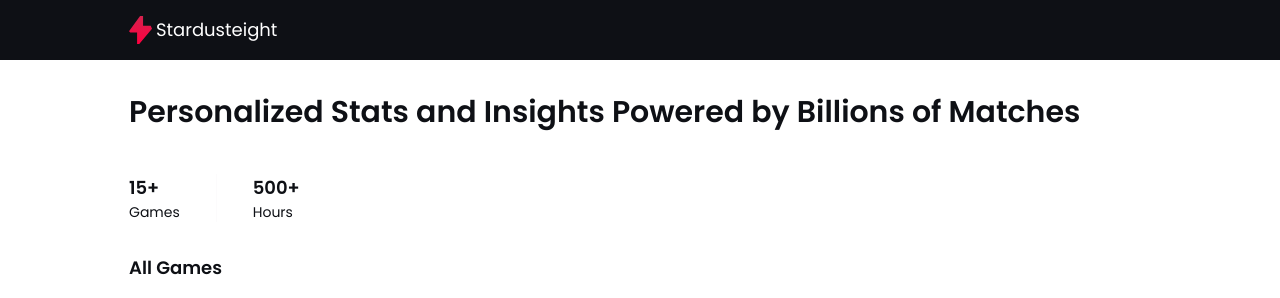
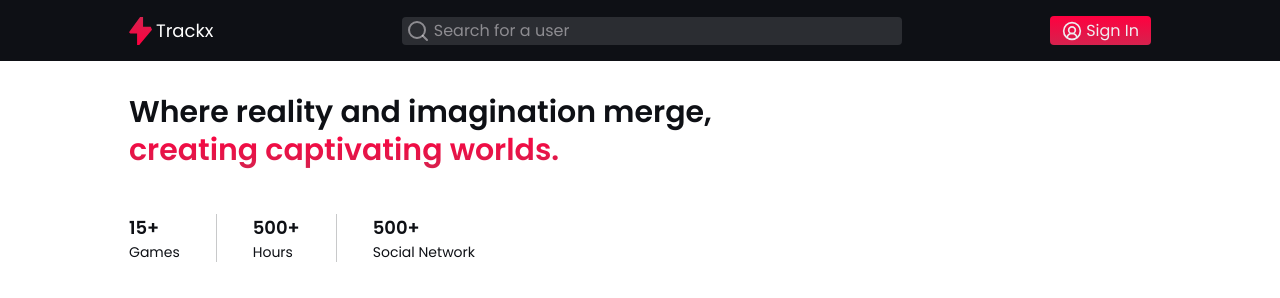
Before and after one commit to stardusteight-d4c/gametracker, a Next.js app in the folder web/: page / in a window 1280 px wide. Shown: the top 298 px of the page. Built offline with nearby package versions, Linux system fonts and the light colour scheme.

Commit message:
chore: creating navbar

```diff
--- a/web/src/app/(home)/page.tsx
+++ b/web/src/app/(home)/page.tsx
@@ -1,29 +1,50 @@
 import { GameCard } from "@/modules/components/GameCard/GameCard"
+import { CircleUserRound, Search } from "lucide-react"
 
 export default function Home() {
   return (
-    <main className="bg-white min-h-[100vh] w-screen text-dark-str">
+    <main className="bg-white min-h-[100vh] max-w-screen text-dark-str">
       <div className="w-full bg-dark-str z-[900] fixed top-0">
-        <div className="max-w-[1022px] mx-auto py-4">
+        <div className="max-w-[1022px] mx-auto py-4 flex items-center justify-between">
           <div className="flex items-center gap-x-1">
             <img src="/assets/logo.svg" alt="" className="h-[28px]" />
-            <span className="text-white text-lg">Stardusteight</span>
+            <span className="text-white text-lg">Trackx</span>
           </div>
+          <div className="relative h-fit w-fit ml-10">
+            <input
+              type="text"
+              placeholder="Search for a user"
+              className="bg-dark-low/50 pl-8 pr-3 py-[2px] outline-none text-light-str placeholder:text-light-str/50 w-[500px] rounded"
+            />
+            <Search className="absolute left-1 top-1/2 -translate-y-1/2 text-light-str/50" />
+          </div>
+          <button className="flex items-center h-[29px] px-3 gap-x-1 hover:scale-105 transition-all text-light-str bg-gradient-to-t from-[#D5224E] to-[#FF003F] rounded">
+            <CircleUserRound className="w-[20px] cursor-pointer" />
+            Sign In
+          </button>
         </div>
       </div>
       <div className="flex flex-col max-w-[1022px] mt-[50px] mb-[100px] w-full mx-auto pt-11">
         <h1 className="text-3xl font-semibold mb-11">
-          Personalized Stats and Insights Powered by Billions of Matches
+          Where reality and imagination merge, <br />
+          <span className="leading-10 block text-transparent bg-clip-text bg-gradient-to-t from-[#D5224E] to-[#FF003F]">
+            creating captivating worlds.
+          </span>
         </h1>
         <div className="flex mb-8">
           <div className="flex flex-col">
             <span className="text-lg font-semibold">15+</span>
             <span className="text-sm">Games</span>
           </div>
-          <div className="w-0 h-12 border-l border-l-light-str/20 mx-9" />
+          <div className="w-0 h-12 border-l border-l-dark-low/30 mx-9" />
           <div className="flex flex-col">
             <span className="text-lg font-semibold">500+</span>
             <span className="text-sm">Hours</span>
+          </div>
+          <div className="w-0 h-12 border-l border-l-dark-low/30 mx-9" />
+          <div className="flex flex-col">
+            <span className="text-lg font-semibold">500+</span>
+            <span className="text-sm">Social Network</span>
           </div>
         </div>
         <div className="flex flex-col">
```
